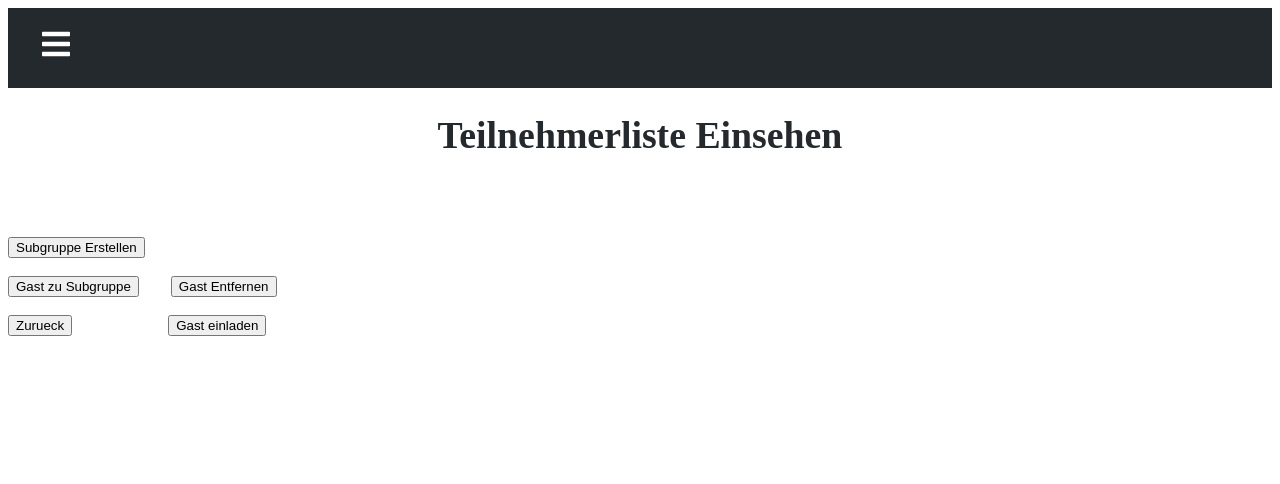
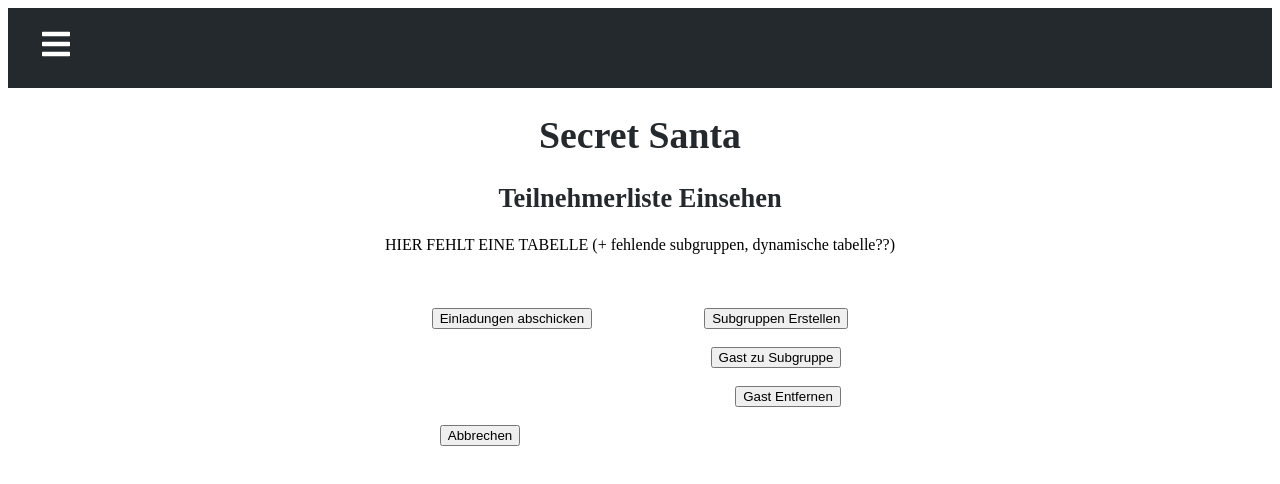
Before and after one commit to pgs3238/WichtelApp2, a React (Create React App) app in the folder src/main/frontend/: page /eventVerwaltung/eventAnsehen/teliEinsehen in a window 1280 px wide. Shown: the top 484 px of the page. Built offline with nearby package versions, Linux system fonts and the light colour scheme.

Commit message:
neue verlinkung der seiten eventansehen, teilnehmerlisteeinsehen

```diff
--- a/src/main/frontend/src/pages/EventAnsehen.jsx
+++ b/src/main/frontend/src/pages/EventAnsehen.jsx
@@ -1,9 +1,19 @@
 import React, {useState} from 'react';
 import './EventAnsehen.css'
+import {useNavigate} from "react-router-dom";
 
 function Layout () {
 
     const [inputs, setInputs] = useState ({});
+    const navigate = useNavigate();
+
+    const abbrechenClick = () => {
+        navigate("/eventVerwaltung")
+    }
+
+    const zuTeilnehmer = () => {
+        navigate("/eventVerwaltung/eventAnsehen/teliEinsehen")
+    }
 
     const handleSubmit = (event) => {
         event.preventDefault ();
@@ -92,29 +102,21 @@ function Layout () {
             <br/>
 
             <div className="eventedit">
-                <button>bearbeiten</button>
+                <input type="submit" id="adduser" value="Bearbeiten"/>
             </div>
-
             <br/>
-
             <div className="zuordnungstart">
-                <button>Wichtelzuordnung starten</button>
+                <input type="submit" id="adduser" value="Wichtelzuordnung starten??? richtiger ort?"/>
             </div>
-
             <br/>
-
             <div className="eventcancel">
-                <button>Abbrechen</button>
+                <input type="submit" id="adduser" value="Abbrechen" onClick={abbrechenClick}/>
             </div>
-
             <br/>
-
             <div className="teilnehmerlist">
-                <button>Teilnehmerliste</button>
+                <input type="submit" id="adduser" value="Teilnehmer Anzeigen" onClick={zuTeilnehmer}/>
             </div>
-
         </form>
-
     );
 }
 
--- /dev/null
+++ b/src/main/frontend/src/pages/TeilnehmerListeEinsehen.css
@@ -0,0 +1,19 @@
+.hier {
+    text-align: center;
+}
+
+.gastsub {
+    text-align: center;
+}
+
+.gastzusubgr {
+    text-align: center;
+}
+
+.gastaussubgrent {
+    text-align: center;
+}
+
+.abbrechen {
+    text-align: center;
+}
--- a/src/main/frontend/src/pages/TeilnehmerListeEinsehen.jsx
+++ b/src/main/frontend/src/pages/TeilnehmerListeEinsehen.jsx
@@ -1,9 +1,23 @@
 
 import React, {useState} from 'react';
+import './TeilnehmerListeEinsehen.css'
+import {useNavigate} from "react-router-dom";
 
 function Layout () {
+    const [inputs, setInputs] = useState ({});
+    const navigate = useNavigate();
 
-    const [inputs, setInputs] = useState ({});
+    const Abbrechen = () => {
+        navigate("/eventVerwaltung/eventAnsehen");
+    }
+
+    const einladen = () => {
+        navigate("/eventVerwaltung/eventAnsehen/teliEinsehen/gastEinladen");
+    }
+
+    const zuSubGrupErst =() => {
+        navigate("/eventVerwaltung/eventAnsehen/teliEinsehen/subgruHinz");
+    }
 
     const handleSubmit = (event) => {
         event.preventDefault ();
@@ -16,45 +30,42 @@ function Layout () {
         setInputs (values => ({...values, [name]: value}))
     }
 
-    /* Hier fehlt noch die Anzeige der Teilnehmer   */
+    /* TODO Hier fehlt noch die Anzeige der Teilnehmer   */
 
     return (
         <form onSubmit={handleSubmit}>
-            <h1>Teilnehmerliste Einsehen</h1>
+            <h1>Secret Santa</h1>
+            <h2>Teilnehmerliste Einsehen</h2>
+            <div className="hier">
+                <label>HIER FEHLT EINE TABELLE (+ fehlende subgruppen, dynamische tabelle??)</label>
+            </div>
 
             <br/>
             <br/>
             <br/>
-            <input
-                type="submit"
-                id="subgruppeErstellen"
-                value="Subgruppe Erstellen"/>
-
-            <br/><br/>
-
-            <input
-                type="submit"
-                id="gastZuSubgruppe"
-                value="Gast zu Subgruppe"/>
-            &emsp;&emsp;
-            <input
-                type="submit"
-                id="gastEntfernen"
-                value="Gast Entfernen"/>
-
-            <br/><br/>
-
-            <input
-                type="submit"
-                id="zurueck"
-                value="Zurueck"/>
-            &emsp;&emsp;&emsp;&emsp;&emsp;&emsp;
-            <input
-                type="submit"
-                id="gastEinladen"
-                value="Gast einladen"/>
-
-
+            <div className="gastsub">
+                <input type="submit" id="gastEinladen" value="Einladungen abschicken" onClick={einladen}/>
+                &emsp;&emsp;&emsp;&emsp;&emsp;&emsp;&emsp;
+                <input type="submit" id="subgruppeErstellen" value="Subgruppen Erstellen" onClick={zuSubGrupErst}/>
+            </div>
+            <br/>
+            <div className="gastzusubgr">
+                &emsp;&emsp;&emsp;&emsp;&emsp;&emsp;&emsp;&emsp;&emsp;&emsp;&emsp;&emsp;
+                &emsp;&emsp;&emsp;&emsp;&nbsp;&nbsp;&nbsp;
+                <input type="submit" id="gastZuSubgruppe" value="Gast zu Subgruppe"/>
+            </div>
+            <br/>
+            <div className="gastaussubgrent">
+                &emsp;&emsp;&emsp;&emsp;&emsp;&emsp;&emsp;&emsp;&emsp;&emsp;&emsp;&emsp;
+                &emsp;&emsp;&emsp;&emsp;&emsp;&emsp;&nbsp;
+                <input type="submit" id="gastEntfernen" value="Gast Entfernen"/>
+            </div>
+            <br/>
+            <div className="abbrechen">
+                <input type="submit" id="abbrechen" value="Abbrechen" onClick={Abbrechen}/>
+                &emsp;&emsp;&emsp;&emsp;&emsp;&emsp;&emsp;&emsp;&emsp;&emsp;&emsp;&emsp;
+                &emsp;&emsp;&emsp;&emsp;&emsp;&emsp;&emsp;&nbsp;&nbsp;&nbsp;
+            </div>
         </form>
 
     );
```
Also changed, not shown: 1 other file (tests, documents, lock files or other folders).
